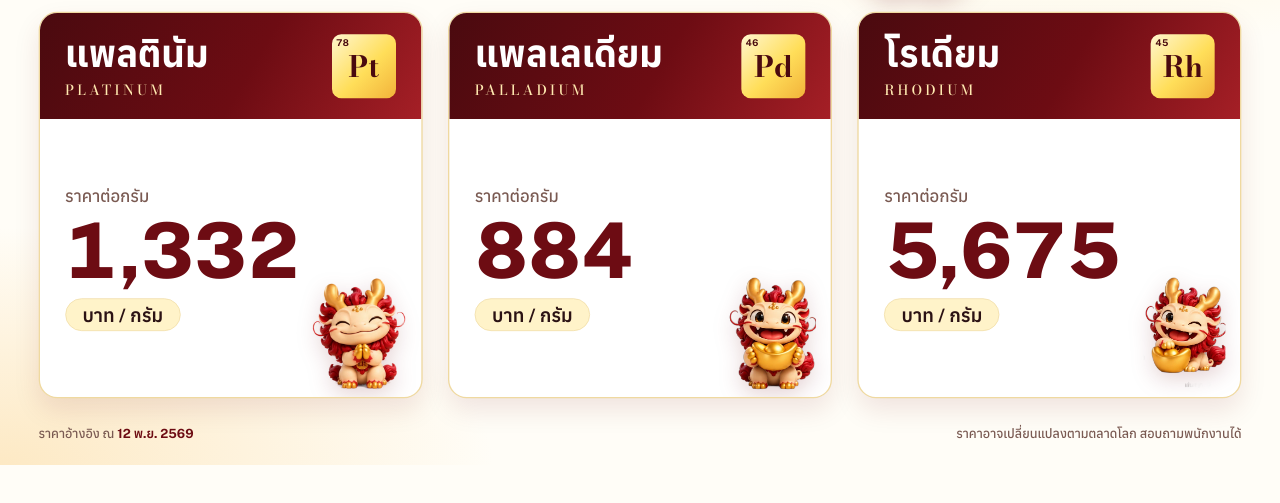
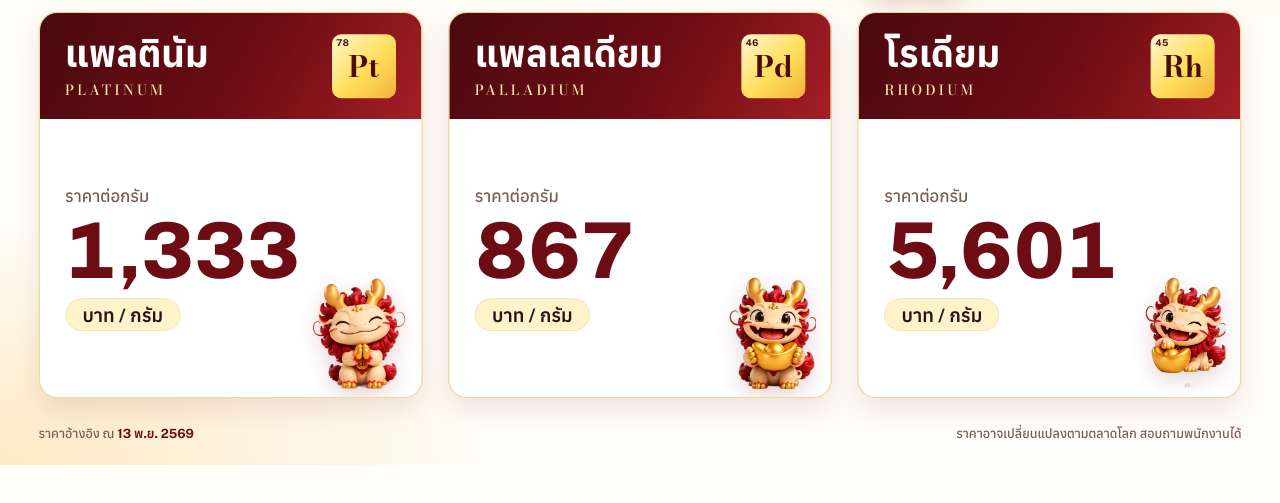
Before and after one commit to goldsilver00/price, a plain HTML site: page board.html in a window 1280 px wide. Shown: the part 295-798 px from the top of the page. Drawn offline with Linux system fonts and the light colour scheme.

Commit message:
Update prices 2026-11-13

```diff
--- a/board.html
+++ b/board.html
@@ -302,15 +302,15 @@ html{-webkit-text-size-adjust:100%;text-size-adjust:100%}
      ราคาแต่ละเกรด = ราคาเงินหลังหัก × เปอร์เซ็นต์ (99.99% ใช้ราคาเต็ม)
    showSilver = เปิด/ปิดหน้าราคาเงิน, rotateSeconds = เปลี่ยนหน้าทุกกี่วินาที */
 const CONFIG = {
-  asOf: "12 พ.ย. 2569",
-  fx: 33.72,
+  asOf: "13 พ.ย. 2569",
+  fx: 33.86,
   discount: 0.20,
   rotateSeconds: 15,
   showSilver: true,
   metals: [
-    { th:"แพลตินัม",  en:"Platinum",  sym:"Pt", z:78, usdPerGram:49.3835 },
-    { th:"แพลเลเดียม", en:"Palladium", sym:"Pd", z:46, usdPerGram:32.7616 },
-    { th:"โรเดียม",    en:"Rhodium",   sym:"Rh", z:45, usdPerGram:280.52, discount:0.40 }
+    { th:"แพลตินัม",  en:"Platinum",  sym:"Pt", z:78, usdPerGram:49.2228 },
+    { th:"แพลเลเดียม", en:"Palladium", sym:"Pd", z:46, usdPerGram:32.0221 },
+    { th:"โรเดียม",    en:"Rhodium",   sym:"Rh", z:45, usdPerGram:275.69, discount:0.40 }
   ],
   silver: { pricePerKg: 55000, grades: [95, 92.5, 90, 70, 50, 30] }
 };
```
Also changed, not shown: prices.json (+4 -4 lines), all-blank.jpg, last-update.txt, pgm.jpg, silver-blank.jpg.
